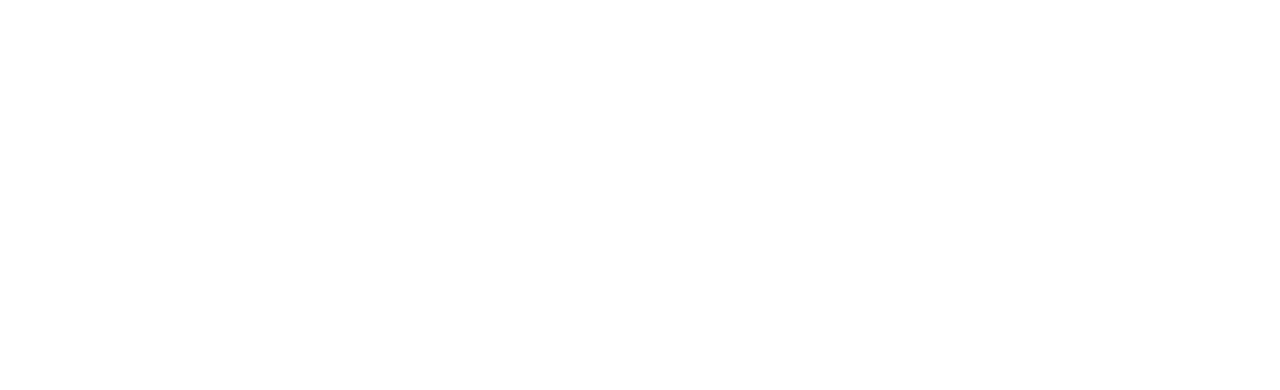
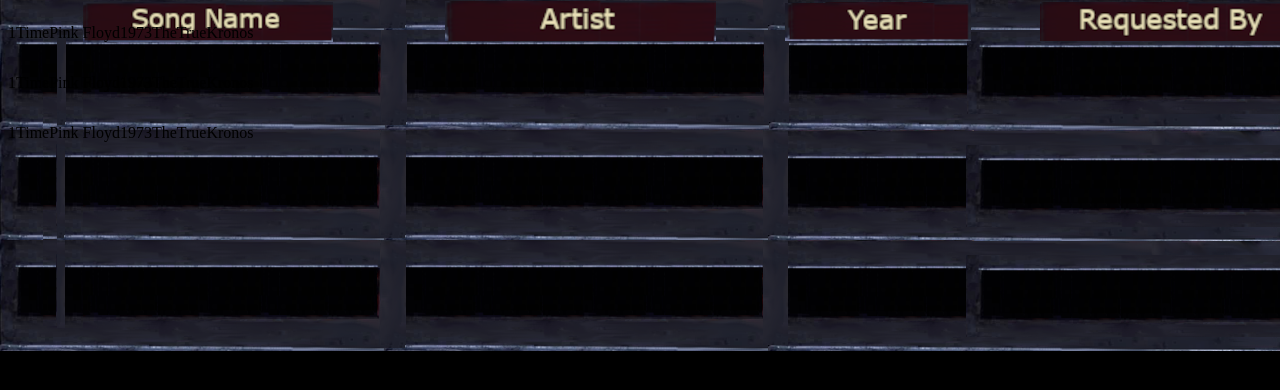
Before and after one commit to GeordanKrahn/Time-Circuits2, a plain HTML site: page project/index.html in a window 1280 px wide. Drawn offline with Linux system fonts and the light colour scheme.

Commit message:
#1 initial site mark up with no styling. linked the stylesheet just to ensure the flex wrapping works properly

```diff
--- a/project/css/Styles.css
+++ b/project/css/Styles.css
@@ -1 +1,12 @@
 /*Styles in here*/
+
+.container>div{
+    display: flex;
+    flex-wrap: wrap;
+}
+
+body{
+    background-image: url("../img/SongListDisplay.png");
+    background-color: black;
+    background-repeat: no-repeat;
+}
--- a/project/index.html
+++ b/project/index.html
@@ -1 +1,29 @@
 <!DOCTYPE html>
+<head>
+    <link rel="stylesheet" type="text/css" href="css/Styles.css">
+</head>
+<body>
+    <div class="container">
+        <div class="top-row">
+            <p class="pos">1</p>
+            <p class="song">Time</p>
+            <p class="art">Pink Floyd</p>
+            <p class="year">1973</p>
+            <p class="req">TheTrueKronos</p>
+        </div>
+        <div class="mid-row">
+            <p class="pos">1</p>
+            <p class="song">Time</p>
+            <p class="art">Pink Floyd</p>
+            <p class="year">1973</p>
+            <p class="req">TheTrueKronos</p>
+        </div>
+        <div class="bottom-row">
+            <p class="pos">1</p>
+            <p class="song">Time</p>
+            <p class="art">Pink Floyd</p>
+            <p class="year">1973</p>
+            <p class="req">TheTrueKronos</p>
+        </div>
+    </div>
+</body>
```
